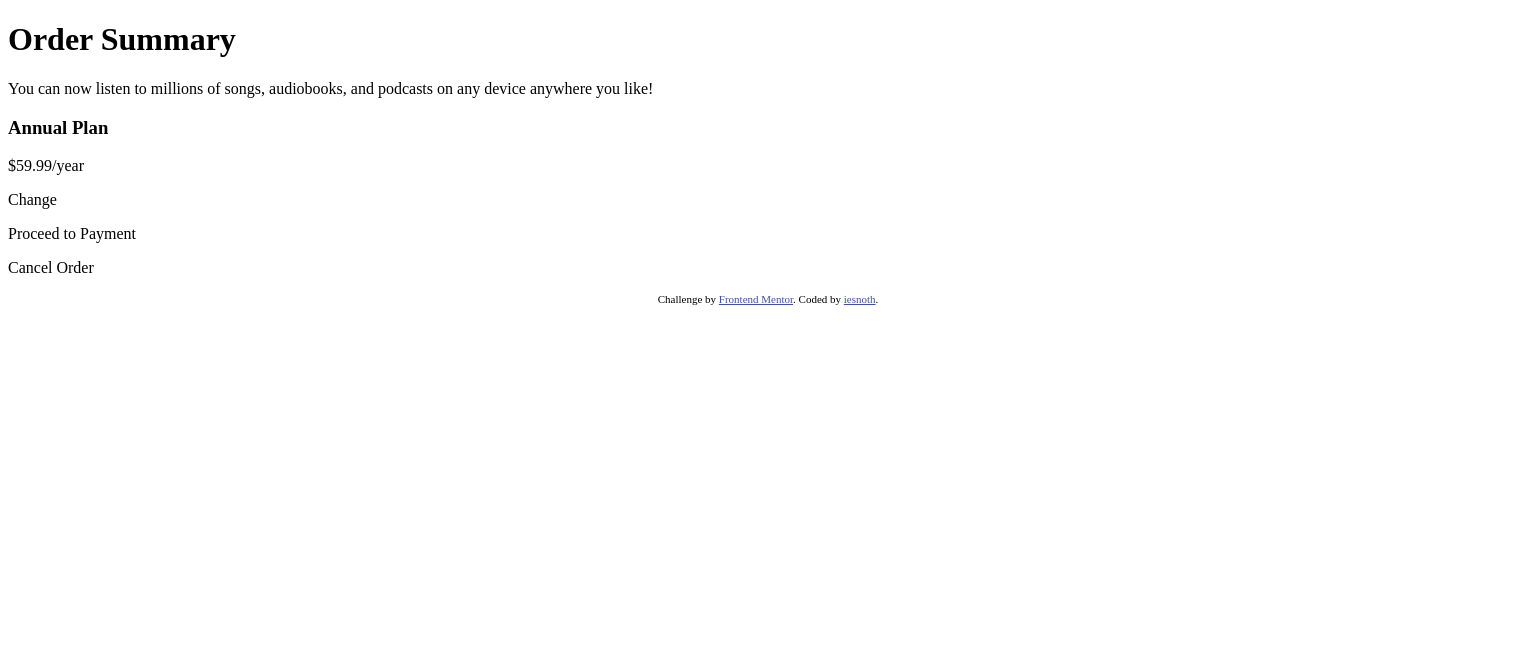
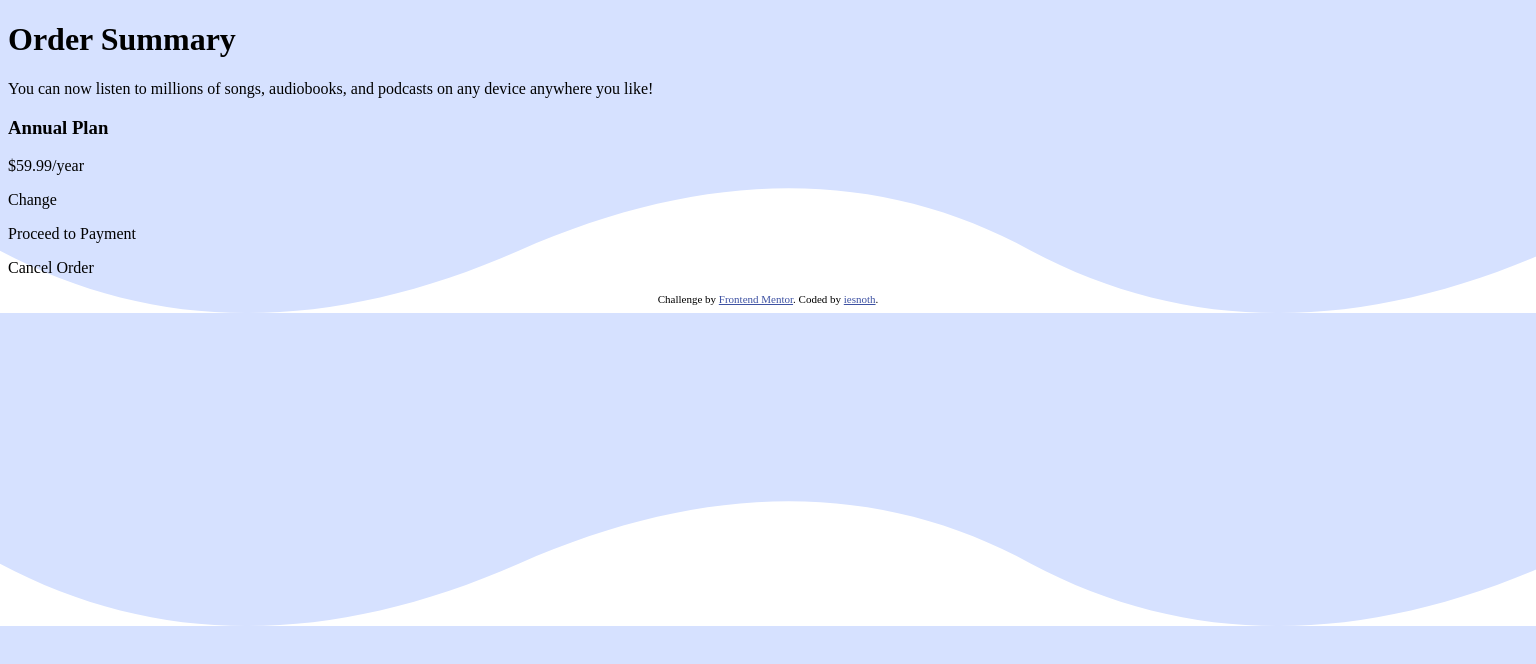
Before and after one commit to iesnoth/order-summary, a plain HTML site: page index.html in a window 1536 px wide. Drawn offline with Linux system fonts and the light colour scheme.

Commit message:
media queries

```diff
--- a/style.css
+++ b/style.css
@@ -1,2 +1,20 @@
+@media (max-width:375px){
+    body{background-image:url(images/pattern-background-mobile.svg);}
+}
+/* Desktop background */
+/* PROBLEM: the background is a different size and, even a different color than, the original image.
+Will have to do some research on how to modify svgs */
+@media (min-width:1440px){
+    body{background-image:url(images/pattern-background-desktop.svg);
+        background-size: contain;}
+}
+
+
+
+
+
+
+
+
 .attribution { font-size: 11px; text-align: center; }
 .attribution a { color: hsl(228, 45%, 44%); }
```
Also changed, not shown: 1 other file.
